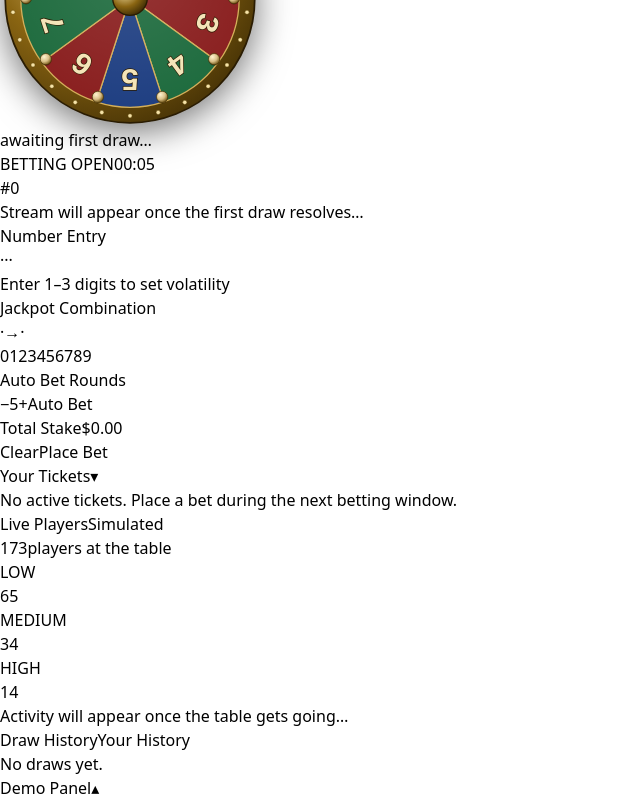
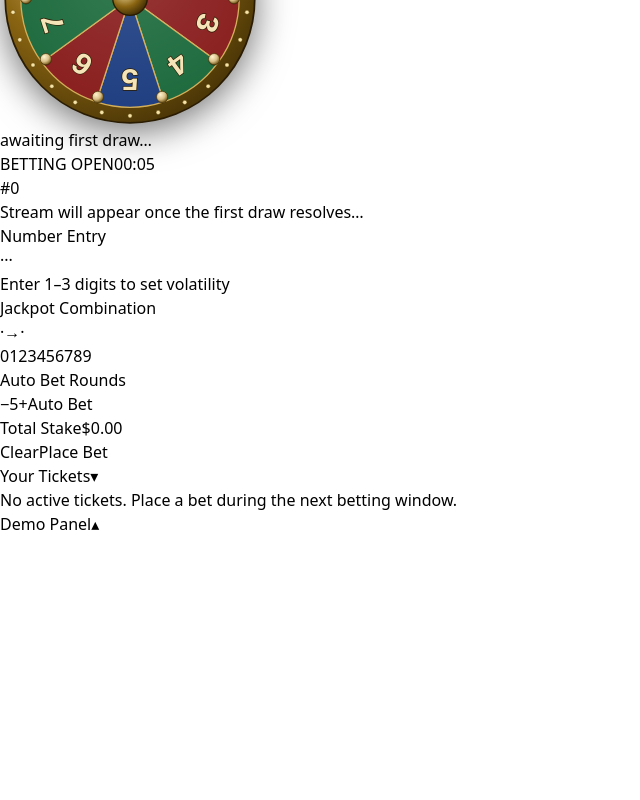
Before and after one commit to milerdo/chains, a React (Vite) app: page / in a window 1280 px wide. Shown: the part 374-1174 px from the top of the page, without its empty margins (0-640 px from the left). After the commit the page ends 910 px from the top, so only its background shows below. Built offline with nearby package versions, Linux system fonts and the light colour scheme.

Commit message:
removed player sim and latest history from front end

```diff
--- a/src/App.tsx
+++ b/src/App.tsx
@@ -17,8 +17,6 @@ import { Wheel } from './components/Wheel';
 import { NumberStream } from './components/NumberStream';
 import { BettingPanel } from './components/BettingPanel';
 import { TicketDrawer } from './components/Ticket';
-import { GameHistory } from './components/GameHistory';
-import { MultiplayerSim } from './components/MultiplayerSim';
 import { HelpModal } from './components/HelpModal';
 import { DemoPanel } from './components/DemoPanel';
 
@@ -39,13 +37,6 @@ function AppShell() {
           <BettingPanel />
           <TicketDrawer tickets={activeTickets} />
         </div>
-
-        {/* Sidebar: table activity + history. Stacks below the live table
-            on mobile/tablet, pins alongside it from lg up. */}
-        <aside className="flex w-full flex-col gap-5 lg:w-[360px] lg:shrink-0">
-          <MultiplayerSim />
-          <GameHistory />
-        </aside>
       </main>
 
       <HelpModal isOpen={helpOpen} onClose={() => setHelpOpen(false)} />
```
